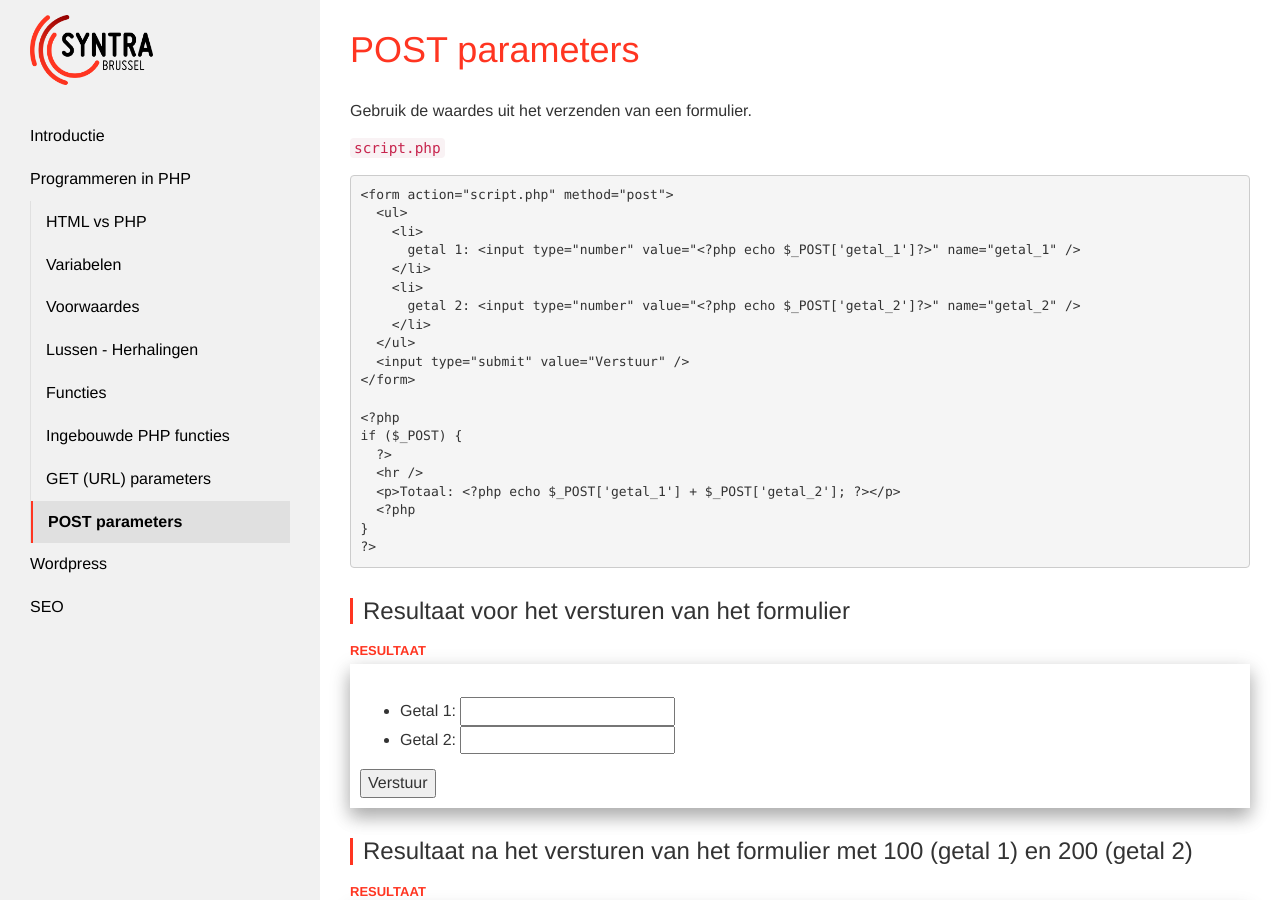
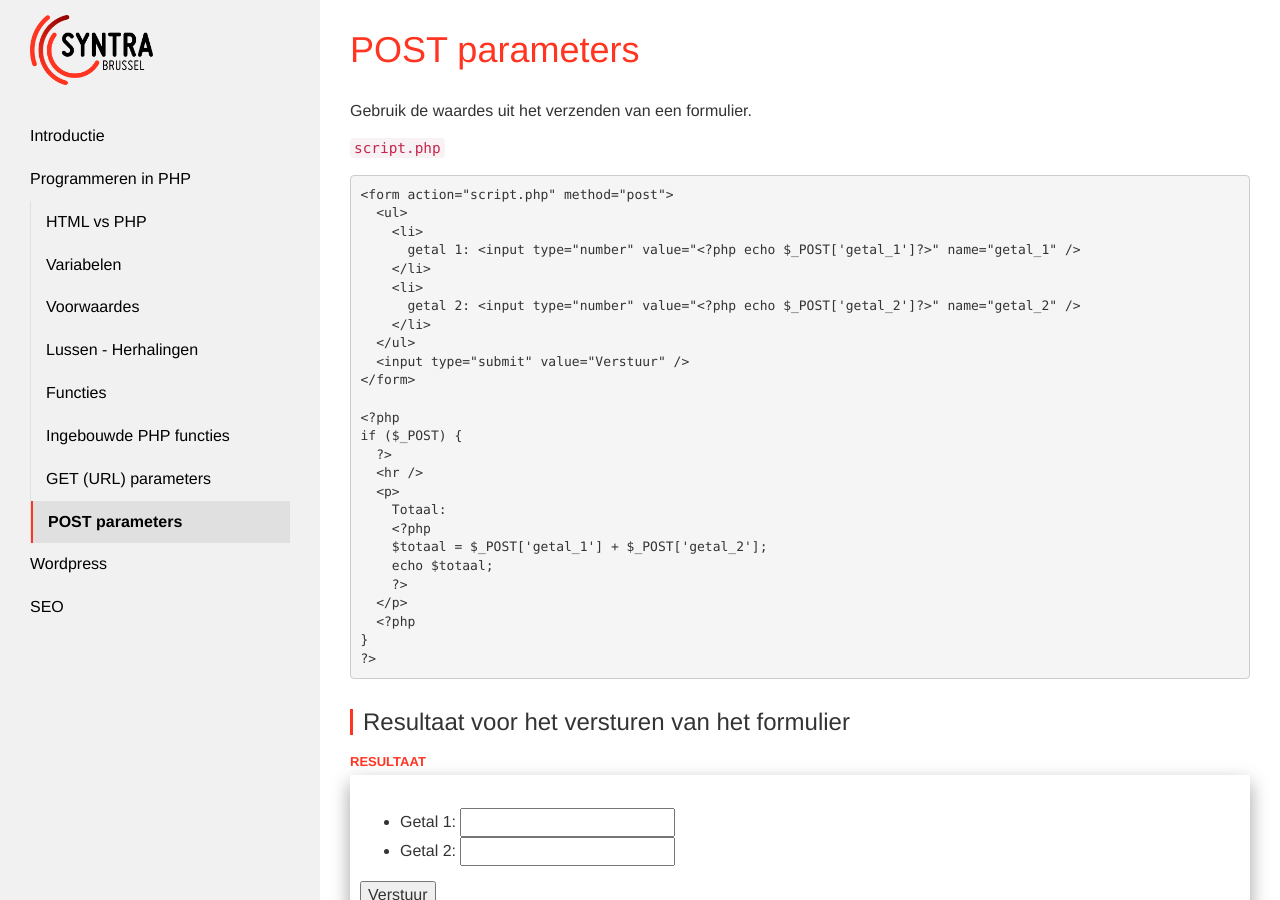
Before and after one commit to Syntra-Brussel/dynamische-webtechnieken, a Jekyll site: the page built from programmeren/post-parameters.md, in a window 1280 px wide and 900 px high. Built offline with Jekyll 4.4.1, drawn with Linux system fonts in a browser that asks for light colours; nearby versions of some CDN libraries; a script that is not in the unit is left out.

Commit message:
Update post-parameters.md

```diff
--- a/programmeren/post-parameters.md
+++ b/programmeren/post-parameters.md
@@ -26,7 +26,13 @@ Gebruik de waardes uit het verzenden van een formulier.
 if ($_POST) {
   ?&gt;
   &lt;hr /&gt;
-  &lt;p&gt;Totaal: &lt;?php echo $_POST['getal_1'] + $_POST['getal_2']; ?&gt;&lt;/p&gt;
+  &lt;p&gt;
+    Totaal:
+    &lt;?php
+    $totaal = $_POST['getal_1'] + $_POST['getal_2'];
+    echo $totaal;
+    ?&gt;
+  &lt;/p&gt;
   &lt;?php
 }
 ?&gt;
```
